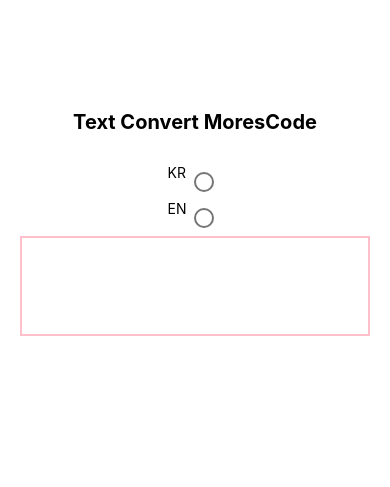
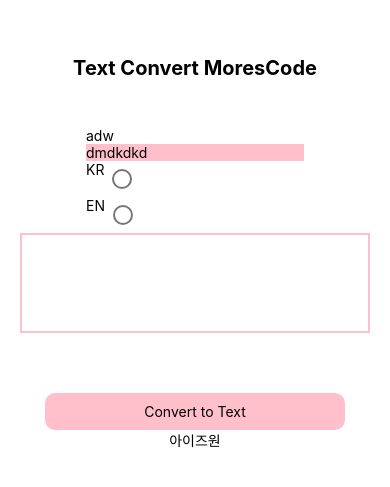
Before and after one commit to youhavetopay/testReactNative, a React Native app: screen / in a window 390 px wide. Shown: the part 169-656 px from the top of the page. Built offline with nearby package versions, Linux system fonts and the light colour scheme.

Commit message:
에구ㅜ
컴포넌트 데이터 이동

```diff
--- a/package.json
+++ b/package.json
@@ -10,6 +10,7 @@
     "lint": "eslint ."
   },
   "dependencies": {
+    "morse-decoder": "3.0.1",
     "react": "16.13.1",
     "react-native": "0.63.4",
     "react-native-paper": "4.7.1",
--- a/src/App.js
+++ b/src/App.js
@@ -6,7 +6,7 @@
  * @flow strict-local
  */
 
-import React from 'react';
+import React , { Component } from 'react';
 import {
   SafeAreaView,
   StyleSheet,
@@ -15,7 +15,6 @@ import {
   Text,
   TextInput,
   StatusBar,
-  Component
 } from 'react-native';
 
 import Count from './components/Count'
@@ -23,7 +22,9 @@ import Count from './components/Count'
 import { createStore } from 'redux'
 import { Provider } from 'react-redux'
 import reducers from './reducers'
+
 import MyTextInput from './components/MyTextInput'
+import Test from './components/Test'
 
 import {
   Header,
@@ -36,18 +37,41 @@ import {
 const izone = '김민주 짱짱'
 let testNum = 0
 
-const App = () => {
-  return (
-    <>
+let appInfo = {
+  'name':'아이즈원',
+  'age':'2',
+  'songName':'파노라마'
+}
+
+class App extends Component {
+
+  state={
+    name:''
+  }
+
+  handleCreate = (data) =>{
+    console.log(data);
+    this.setState({name:data.name})
+  }
+
+  render (){
+    return(
+      <>
 
 
       <View style={{flex:1, justifyContent:'center', alignItems:'center', padding:10}}>
         <Text style={styles.title}>Text Convert MoresCode</Text>
-        <MyTextInput></MyTextInput>
+        <MyTextInput onCreate={this.handleCreate}></MyTextInput>
+        <Test name={this.state.name}></Test>
+
+        {
+          testNum == 0 ? <Text>아이즈원</Text> : <Text>피에스타</Text>
+        }
       </View>
 
     </>
-  );
+    )
+  }
 };
 
 const styles = StyleSheet.create({
--- a/src/components/MyTextInput.js
+++ b/src/components/MyTextInput.js
@@ -3,19 +3,20 @@ import { View, Text, TextInput, TouchableOpacity, StyleSheet} from 'react-native
 import { RadioButton } from 'react-native-paper'
 import { connect } from 'react-redux';
 import ActionCreator from '../actions'
+import morse from 'morse-decoder'
 
 
 class MyTextInput extends Component{
 
     state = {
         text:'',
-        inputText:''
+        inputText:'',
+        transText:'',
+        name:'',
+        age:''
     }
 
-    transTextToCode = (text) =>{
-        let inputData = text
-
-        let englishToCode = {
+    englishToCode = {
         'A':'.- ', 'B':'-... ', 'C':'-.-. ', 'D':'-.. ', 'E':'. ',
         'F':'..-. ', 'G':'--. ', 'H':'.... ', 'I':'.. ', 'J':'.--- ',
         'K':'-.- ', 'L':'.-.. ', 'M':'-- ', 'N':'-. ', 'O':'--- ',
@@ -25,26 +26,124 @@ class MyTextInput extends Component{
 
         ' ':'   '
     }
-
-        let hangeulToCode = {
+    hangeulToCode = {
         'ㄱ':'.-..', 'ㄴ':'..-.', 'ㄷ':'-...', 'ㄹ':'...-', 'ㅁ':'--',
         'ㅂ':'.--', 'ㅎ':'.---', 'ㅅ':'--.', 'ㅇ':'-.-', 'ㅈ':'.--.',
         'ㅊ':'-.-.', 'ㅋ':'-..-', 'ㅌ':'--..', 'ㅍ':'---',
+
+        'ㄲ':'.-.. .-..', 'ㄸ':'-... -...', 'ㅃ':'.-- .--', 'ㅆ':'--. --.', 'ㅉ':'.--. .--.',
+        'ㄳ':'.-.. --.', 'ㄵ':'..-. .--.', 'ㄶ':'..-. .---', 'ㄺ':'...- .-..', 'ㄻ':'...- --',
+        'ㄼ':'...- .--', 'ㄽ':'...- --.', 'ㄾ':'...- --..', 'ㄿ':'...- ---', 'ㅀ':'...- .---',
+        'ㅄ':'.-- --.',
 
         'ㅏ':'.', 'ㅑ':'..', 'ㅓ':'-', 'ㅕ':'...', 'ㅗ':'.-',
         'ㅛ':'-.', 'ㅜ':'...', 'ㅠ':'.-.', 'ㅡ':'-..', 'ㅣ':'..-',
         'ㅔ':'-.--', 'ㅔ':'-.--', 'ㅐ':'--.-',
 
+        'ㅘ':'.- .', 'ㅙ':'.- --.-', 'ㅚ':'.- ..-', 'ㅝ':'... -', 'ㅞ':'... -.--',
+        'ㅟ':'... ..-',
+
+
         ' ':'   '
     }
 
-        let transCodeValue = ''
 
-        for(let i in inputData){
-            transCodeValue += hangeulToCode[inputData[i].toUpperCase()]
+    static defaultProps = {
+        info:{
+            'name':'김민주'
         }
-        console.log(transCodeValue);
-        this.setState({text:transCodeValue})
+    }
+
+    transTextToCode = () =>{
+
+        let text = this.state.inputText
+
+        const f = ['ㄱ', 'ㄲ', 'ㄴ', 'ㄷ', 'ㄸ', 'ㄹ', 'ㅁ',
+               'ㅂ', 'ㅃ', 'ㅅ', 'ㅆ', 'ㅇ', 'ㅈ', 'ㅉ',
+               'ㅊ', 'ㅋ', 'ㅌ', 'ㅍ', 'ㅎ'];
+        const s = ['ㅏ', 'ㅐ', 'ㅑ', 'ㅒ', 'ㅓ', 'ㅔ', 'ㅕ',
+               'ㅖ', 'ㅗ', 'ㅘ', 'ㅙ', 'ㅚ', 'ㅛ', 'ㅜ',
+               'ㅝ', 'ㅞ', 'ㅟ', 'ㅠ', 'ㅡ', 'ㅢ', 'ㅣ'];
+        const t = ['', 'ㄱ', 'ㄲ', 'ㄳ', 'ㄴ', 'ㄵ', 'ㄶ',
+               'ㄷ', 'ㄹ', 'ㄺ', 'ㄻ', 'ㄼ', 'ㄽ', 'ㄾ',
+               'ㄿ', 'ㅀ', 'ㅁ', 'ㅂ', 'ㅄ', 'ㅅ', 'ㅆ',
+               'ㅇ', 'ㅈ', 'ㅊ', 'ㅋ', 'ㅌ', 'ㅍ', 'ㅎ'];
+
+        const compile = [
+            'ㄱ', 'ㄲ', 'ㄴ', 'ㄷ', 'ㄸ', 'ㄹ', 'ㅁ',
+               'ㅂ', 'ㅃ', 'ㅅ', 'ㅆ', 'ㅇ', 'ㅈ', 'ㅉ',
+               'ㅊ', 'ㅋ', 'ㅌ', 'ㅍ', 'ㅎ',
+               'ㄱ', 'ㄲ', 'ㄳ', 'ㄴ', 'ㄵ', 'ㄶ',
+               'ㄷ', 'ㄹ', 'ㄺ', 'ㄻ', 'ㄼ', 'ㄽ', 'ㄾ',
+               'ㄿ', 'ㅀ', 'ㅁ', 'ㅂ', 'ㅄ', 'ㅅ', 'ㅆ',
+               'ㅇ', 'ㅈ', 'ㅊ', 'ㅋ', 'ㅌ', 'ㅍ', 'ㅎ'
+        ]
+
+        let x = ''
+        const ga = 44032;
+        for(let i in text){
+            if(text[i] == ' '){
+                x += '  '
+                continue
+            }
+            if(compile.includes(text[i])){
+                x += text[i]
+                continue
+            }
+            let uni = text.charCodeAt(i);
+
+            uni = uni - ga;
+
+            let fn = parseInt(uni / 588);
+            let sn = parseInt((uni - (fn * 588)) / 28);
+            let tn = parseInt(uni % 28);
+
+            console.log(f[fn], s[sn], t[tn]);
+
+            if(f[fn] != undefined && s[sn] != undefined && t[tn] != undefined){
+                x += f[fn] + s[sn] + t[tn] + ' '
+            }
+        }
+
+        let result_text = ''
+
+
+
+        for(let i in x){
+            result_text += this.hangeulToCode[x[i]]
+        }
+        console.log(result_text);
+
+        this.setState({text:x})
+
+        let testArr = result_text.split(' ')
+        console.log(testArr);
+
+
+        // let code = morse.encode(text)
+
+        // this.setState({text:code})
+    }
+
+    transCodeToText = () =>{
+
+        let text = morse.decode(this.state.text)
+
+        this.setState({transText:text})
+
+    }
+
+    handSubmit = ()=>{
+
+        this.props.onCreate(this.state)
+
+        this.setState({
+            text:'',
+            inputText:'',
+            transText:'',
+            name:'',
+            age:''
+        })
     }
 
     render(){
@@ -52,6 +151,22 @@ class MyTextInput extends Component{
             <View style={style.ComponentView}>
 
                 <RadioButton.Group style={style.flex_row}>
+                    <TextInput
+                        onChangeText={(text)=>{this.setState({
+                            name:text
+                        })}}
+                        name='name'
+                    >
+
+                    </TextInput>
+                    <Text>{this.state.name}adw</Text>
+                    <TouchableOpacity
+                    style={{backgroundColor:'pink'}}
+                    onPress={this.handSubmit}
+                    >
+                        <Text>dmdkdkd</Text>
+                    </TouchableOpacity>
+
                     <View style={style.flex_row}>
                         <Text>KR</Text>
                         <RadioButton value="KR"></RadioButton>
@@ -65,7 +180,9 @@ class MyTextInput extends Component{
 
                 <TextInput
                 style={style.input}
-                onChangeText={(text)=>{this.transTextToCode(text)}}
+                onChangeText={(text)=>{this.setState({inputText:text})}}
+                autoCompleteType={'off'}
+
                 multiline ={true}
                 ></TextInput>
 
@@ -75,6 +192,10 @@ class MyTextInput extends Component{
                     </Text>
                 </TouchableOpacity> */}
                 <Text style={style.text}>{this.state.text}</Text>
+                <TouchableOpacity style={style.btn} onPress = {this.transTextToCode}>
+                    <Text style={{textAlign:'center'}}>Convert to Text</Text>
+                </TouchableOpacity>
+                <Text>{this.state.text}</Text>
             </View>
         )
     }
@@ -101,7 +222,8 @@ const style = StyleSheet.create({
     btn:{
         width:300,
         backgroundColor:'pink',
-        padding:10
+        padding:10,
+        borderRadius:10
     },
     text:{
         fontSize:40,
--- /dev/null
+++ b/src/components/Test.js
@@ -0,0 +1,14 @@
+import React, { Component } from 'react';
+import { View, Text, TextInput, TouchableOpacity, StyleSheet} from 'react-native';
+
+
+class Test extends Component{
+
+    render(){
+        return(
+            <Text>{this.props.name}</Text>
+        )
+    }
+}
+
+export default Test
```
Also changed, not shown: 1 other file (tests, documents, lock files or other folders). Lines whose indentation alone changed are shown as unchanged.
